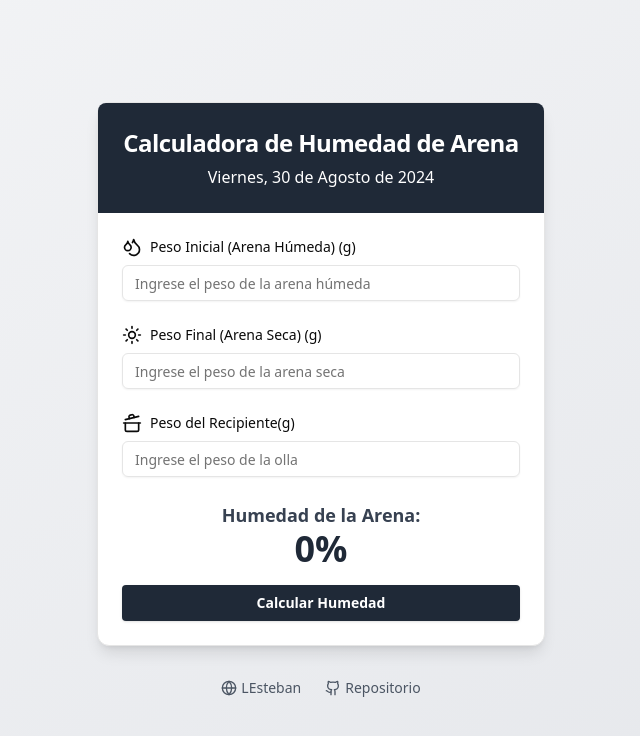
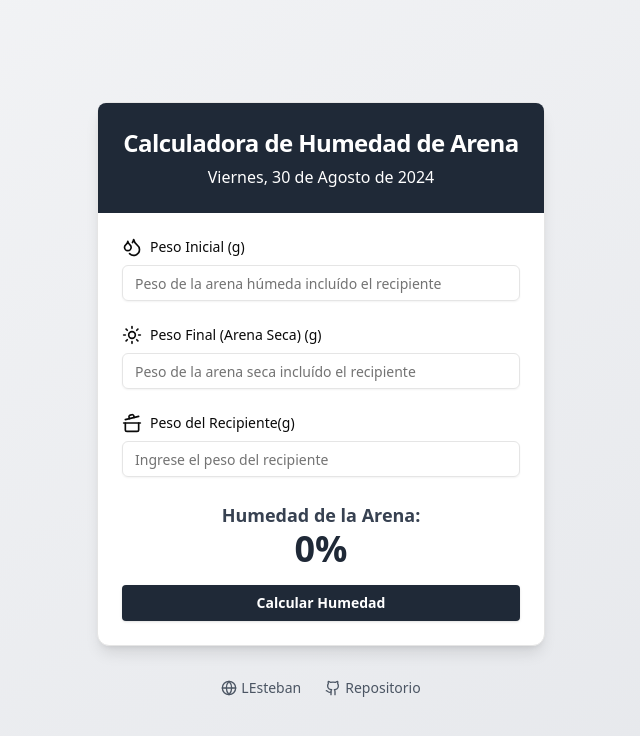
Before and after one commit to LEstebanR/humedad_arena, a React (Vite) app: page / in a window 1280 px wide. Shown: the top 736 px of the page, without its empty margins (319-959 px from the left). Built offline with nearby package versions, Linux system fonts and the light colour scheme.

Commit message:
improve labels

```diff
--- a/src/App.tsx
+++ b/src/App.tsx
@@ -87,12 +87,12 @@ export default function Component() {
           <div className="space-y-2">
             <Label htmlFor="pesoInicial" className="flex items-center gap-2">
               <Droplets className="w-5 h-5" />
-              Peso Inicial (Arena Húmeda) (g)
+              Peso Inicial (g)
             </Label>
             <Input
               id="pesoInicial"
               type="number"
-              placeholder="Ingrese el peso de la arena húmeda"
+              placeholder="Peso de la arena húmeda incluído el recipiente"
               value={pesoInicial}
               onChange={(e) => setPesoInicial(e.target.value)}
               onKeyDown={handleKeyDown}
@@ -106,7 +106,7 @@ export default function Component() {
             <Input
               id="pesoFinal"
               type="number"
-              placeholder="Ingrese el peso de la arena seca"
+              placeholder="Peso de la arena seca incluído el recipiente"
               value={pesoFinal}
               onChange={(e) => setPesoFinal(e.target.value)}
               onKeyDown={handleKeyDown}
@@ -120,7 +120,7 @@ export default function Component() {
             <Input
               id="pesoRecipiente"
               type="number"
-              placeholder="Ingrese el peso de la olla"
+              placeholder="Ingrese el peso del recipiente"
               value={pesoRecipiente}
               onChange={(e) => setPesoRecipiente(e.target.value)}
               onKeyDown={handleKeyDown}
```
